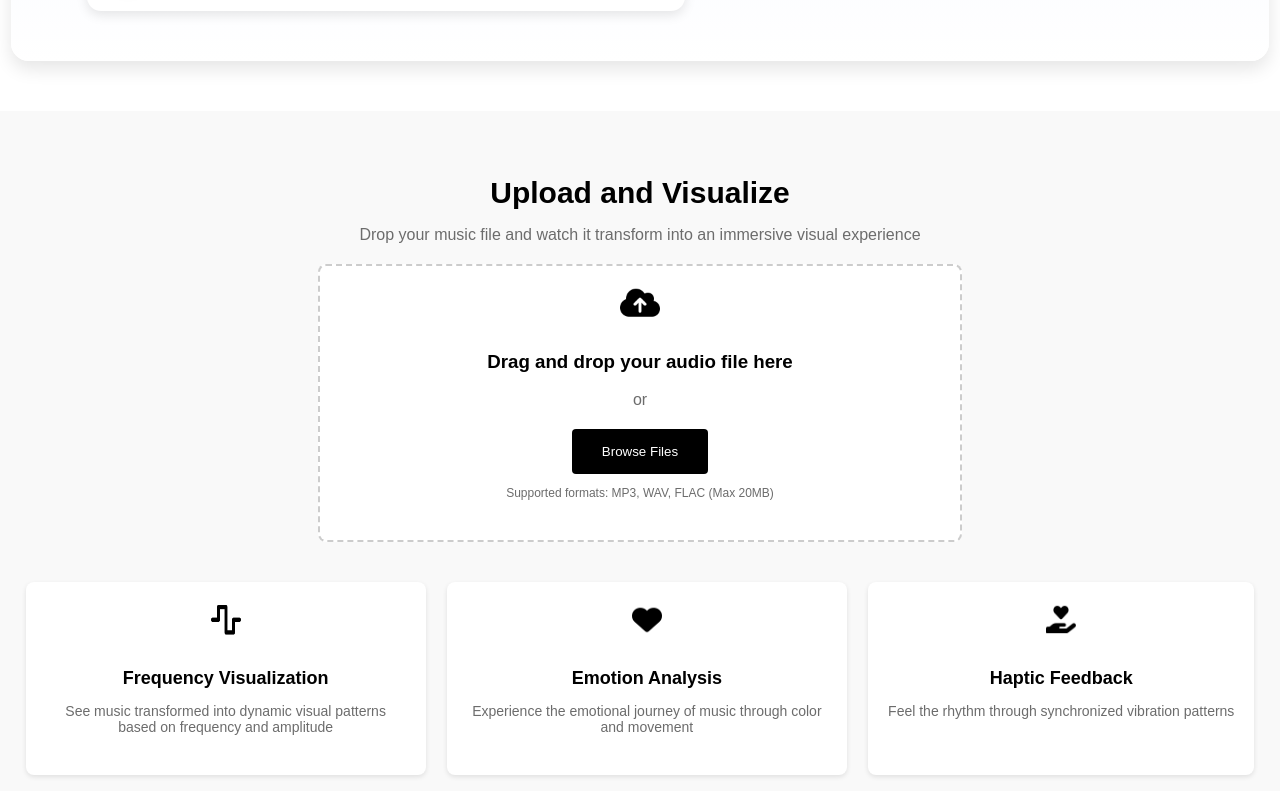
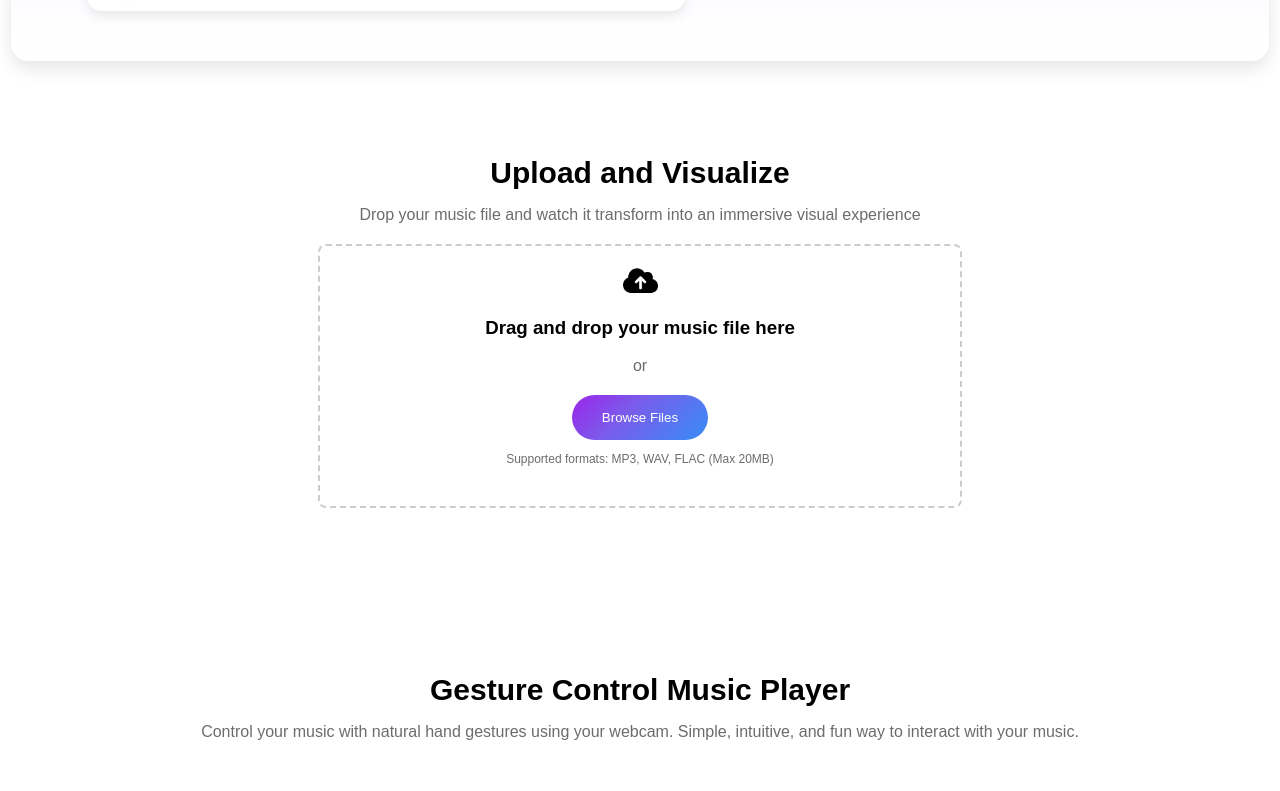
Before and after one commit to it-graduation-project/frontend, a React (Create React App) app: page / in a window 1280 px wide. Shown: the part 1069-1860 px from the top of the page. Built offline with nearby package versions, Linux system fonts and the light colour scheme.

Commit message:
Design: 업로드 섹션 UI 수정

```diff
--- a/src/components/FileUpload.js
+++ b/src/components/FileUpload.js
@@ -6,9 +6,6 @@
 import React, { useState } from "react";
 import "../styles/FileUpload.css";
 import uploadIconImage from "../images/upload-icon.png";
-import frequencyIconImage from "../images/frequency-icon.png";
-import emotionIconImage from "../images/emotion-icon.png";
-import hapticIconImage from "../images/haptic-icon.png";
 
 const FileUpload = ({ onFileUpload }) => {
   const [isDragOver, setIsDragOver] = useState(false);
@@ -42,7 +39,7 @@ const FileUpload = ({ onFileUpload }) => {
         onDragLeave={() => setIsDragOver(false)}
       >
         <img src={uploadIconImage} alt="Upload Icon" className="upload-icon" />
-        <h3>Drag and drop your audio file here</h3>
+        <h3>Drag and drop your music file here</h3>
         <p>or</p>
         <button className="browse-btn" onClick={() => document.getElementById("uploadFileInput").click()}>
           Browse Files
@@ -61,23 +58,6 @@ const FileUpload = ({ onFileUpload }) => {
           }}
         />
       </div>
-      <div className="feature-cards">
-          <div className="feature-card">
-            <img src={frequencyIconImage} alt="Frequency Icon" className="feature-icon" />
-            <h3>Frequency Visualization</h3>
-            <p>See music transformed into dynamic visual patterns based on frequency and amplitude</p>
-          </div>
-          <div className="feature-card">
-            <img src={emotionIconImage} alt="Emotion Icon" className="feature-icon" />
-            <h3>Emotion Analysis</h3>
-            <p>Experience the emotional journey of music through color and movement</p>
-          </div>
-          <div className="feature-card">
-            <img src={hapticIconImage} alt="Haptic Icon" className="feature-icon" />
-            <h3>Haptic Feedback</h3>
-            <p>Feel the rhythm through synchronized vibration patterns</p>
-          </div>
-        </div>
     </section>
   );
 };
--- a/src/styles/FileUpload.css
+++ b/src/styles/FileUpload.css
@@ -5,8 +5,7 @@
 
 .upload-section {
   text-align: center;
-  padding: 40px 20px;
-  background-color: #f9f9f9;
+  padding: 20px 20px;
 }
 
 .upload-section h2 {
@@ -37,16 +36,15 @@
 }
 
 .upload-icon {
-  width: 40px;
-  margin-bottom: 10px;
+  width: 35px;
 }
 
 .browse-btn {
   padding: 15px 30px;
-  background-color: #000000;
+  background: linear-gradient(135deg, #9333EA 10%, #7A5CEA 40%, #4285F4 90%);
   color: #ffffff;
   border: none;
-  border-radius: 4px;
+  border-radius: 9999px;
   cursor: pointer;
   transition: transform 0.2s, background-color 0.2s;
 }
@@ -60,35 +58,3 @@
   font-size: 12px;
   color: #6c6c6c;
 }
-
-.feature-cards {
-  display: flex;
-  justify-content: space-around;
-  gap: 10px;
-  flex-wrap: wrap;
-}
-
-.feature-card {
-  background-color: #ffffff;
-  border-radius: 8px;
-  padding: 20px;
-  max-width: 360px;
-  box-shadow: 0 2px 5px rgba(0, 0, 0, 0.1);
-  text-align: center;
-}
-
-.feature-icon {
-  width: 30px;
-  height: 34px;
-  margin-bottom: 10px;
-}
-
-.feature-card h3 {
-  font-size: 18px;
-  margin-bottom: 10px;
-}
-
-.feature-card p {
-  font-size: 14px;
-  color: #6c6c6c;
-}
```
Also changed, not shown: src/images/music-icon.png.
